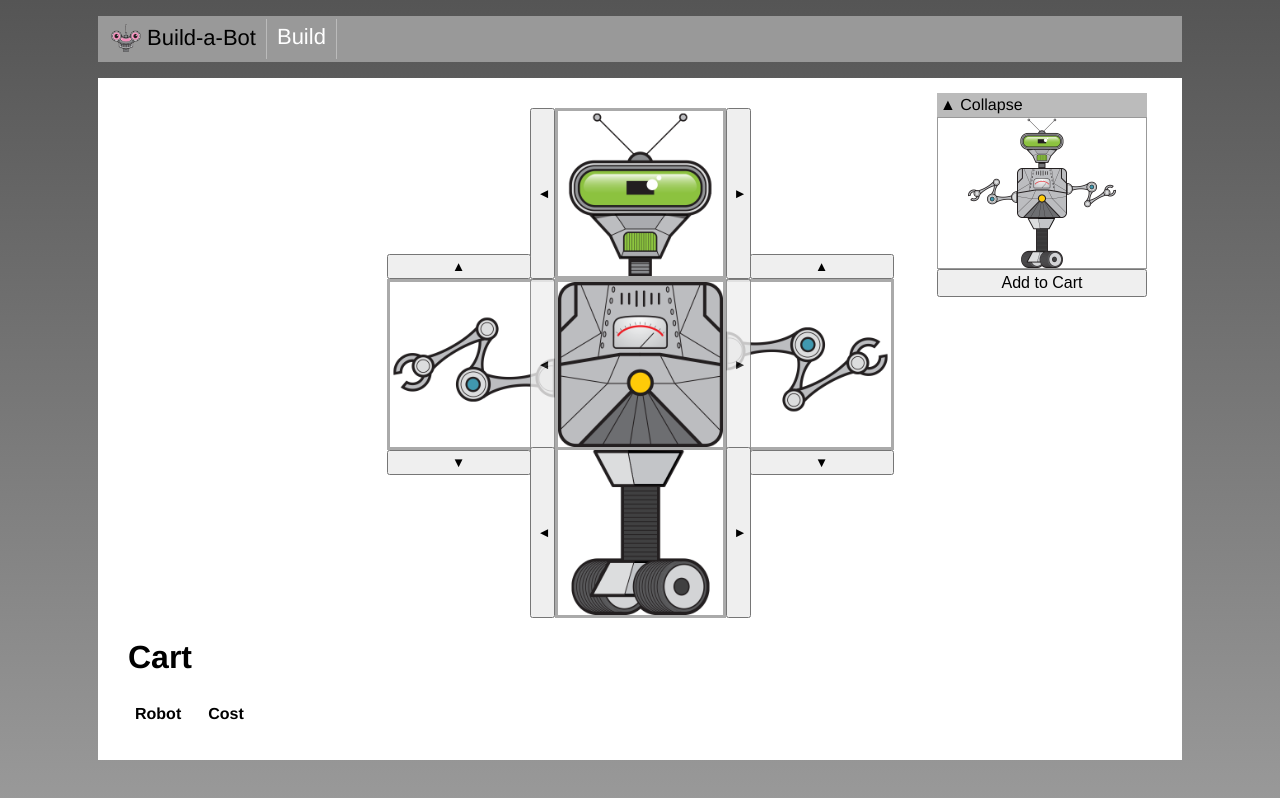
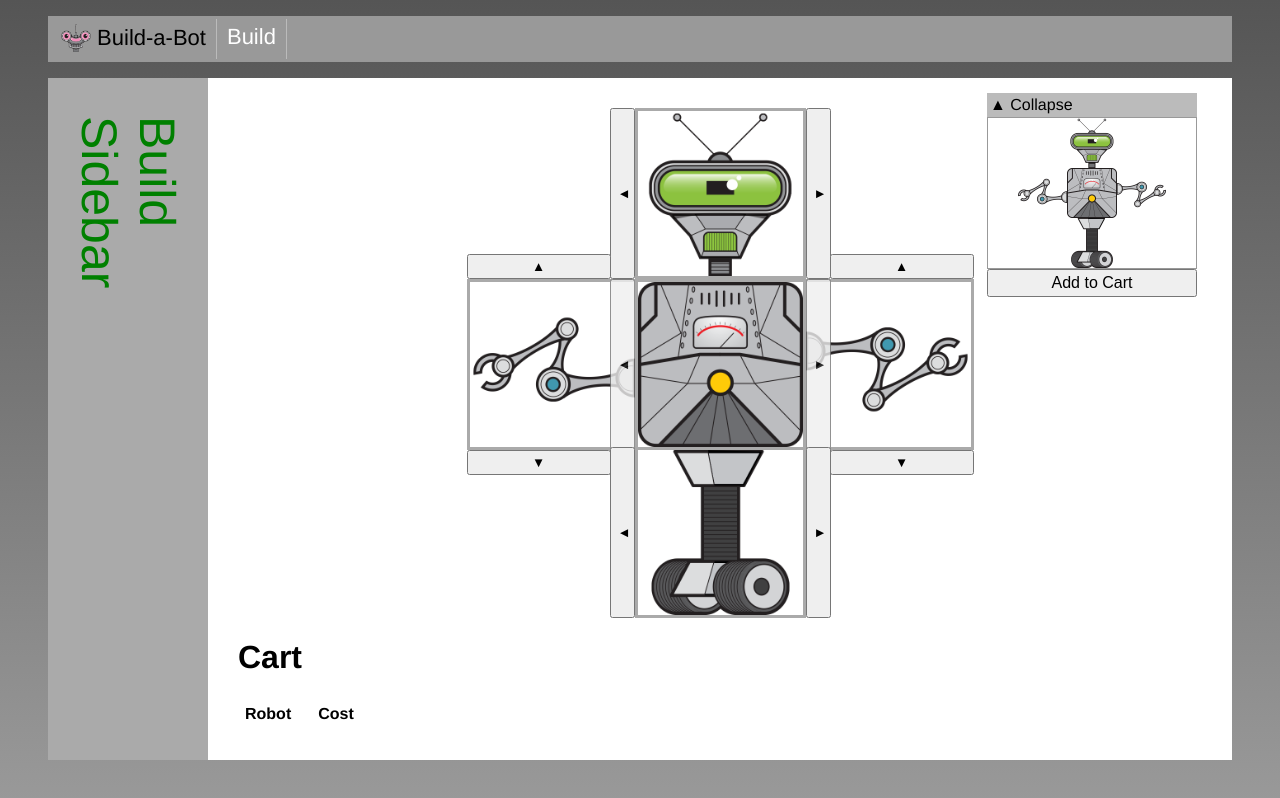
Before and after one commit to Abdallah97/boot, a Vue app: page /#/build in a window 1280 px wide. Built offline with nearby package versions, Linux system fonts and the light colour scheme.

Commit message:
m4c9 - Using named Views

```diff
--- a/src/App.vue
+++ b/src/App.vue
@@ -17,9 +17,14 @@
         </ul>
       </nav>
     </header>
-    <main>
-      <router-view/>
-    </main>
+    <div class="container">
+      <aside class="aside">
+        <router-view name="sidebar"/>
+      </aside>
+      <main>
+        <router-view/>
+      </main>
+    </div>
   </div>
 </template>
 
@@ -42,15 +47,14 @@
   font-family: 'Avenir', Helvetica, Arial, sans-serif;
 }
 main {
-  margin: 0 auto;
   padding: 30px;
   background-color: white;
-  width: 1024px;
+  width: 964px;
   min-height: 300px;
 }
 header {
   background-color: #999;
-  width: 1084px;
+  width: 1184px;
   margin: 0 auto;
 }
 ul {
@@ -74,4 +78,15 @@
 .router-link-active {
   color: white;
 }
+.container {
+  display: flex;
+  margin: 10px auto 0 auto;
+  justify-content: center;
+}
+.aside {
+  padding: 30px;
+  background-color: #aaa;
+  width: 100px;
+  min-height: 300px;
+}
 </style>
--- a/src/router/index.js
+++ b/src/router/index.js
@@ -9,6 +9,8 @@
 import RobotArms from '../parts/RobotArms.vue';
 import RobotTorsos from '../parts/RobotTorsos.vue';
 import RobotBases from '../parts/RobotBases.vue';
+import SidebarStandard from '../sidebars/SidebarStandard.vue';
+import SidebarBuild from '../sidebars/SidebarBuild.vue';
 
 Vue.use(Router);
 
@@ -16,11 +18,17 @@
   routes: [{
     path: '/',
     name: 'Home',
-    component: HomePage,
+    components: {
+      default: HomePage,
+      sidebar: SidebarStandard,
+    },
   }, {
     path: '/build',
     name: 'Build',
-    component: RobotBuilder,
+    components: {
+      default: RobotBuilder,
+      sidebar: SidebarBuild,
+    },
   }, {
     path: '/parts/browse',
     name: 'BrowseParts',
--- /dev/null
+++ b/src/sidebars/SidebarBuild.vue
@@ -0,0 +1,19 @@
+<template>
+  <div class="sidebar">
+    Build Sidebar
+  </div>
+</template>
+
+<script>
+export default {
+  name: 'Build',
+};
+</script>
+
+<style scoped>
+  .sidebar {
+    font-size: 50px;
+    transform: rotate(90deg);
+    color: green;
+  }
+</style>
--- /dev/null
+++ b/src/sidebars/SidebarStandard.vue
@@ -0,0 +1,18 @@
+<template>
+  <div class="sidebar">
+    Standard Sidebar
+  </div>
+</template>
+
+<script>
+export default {
+  name: 'Standard',
+};
+</script>
+
+<style scoped>
+  .sidebar {
+    font-size: 50px;
+    transform: rotate(90deg);
+  }
+</style>
```
